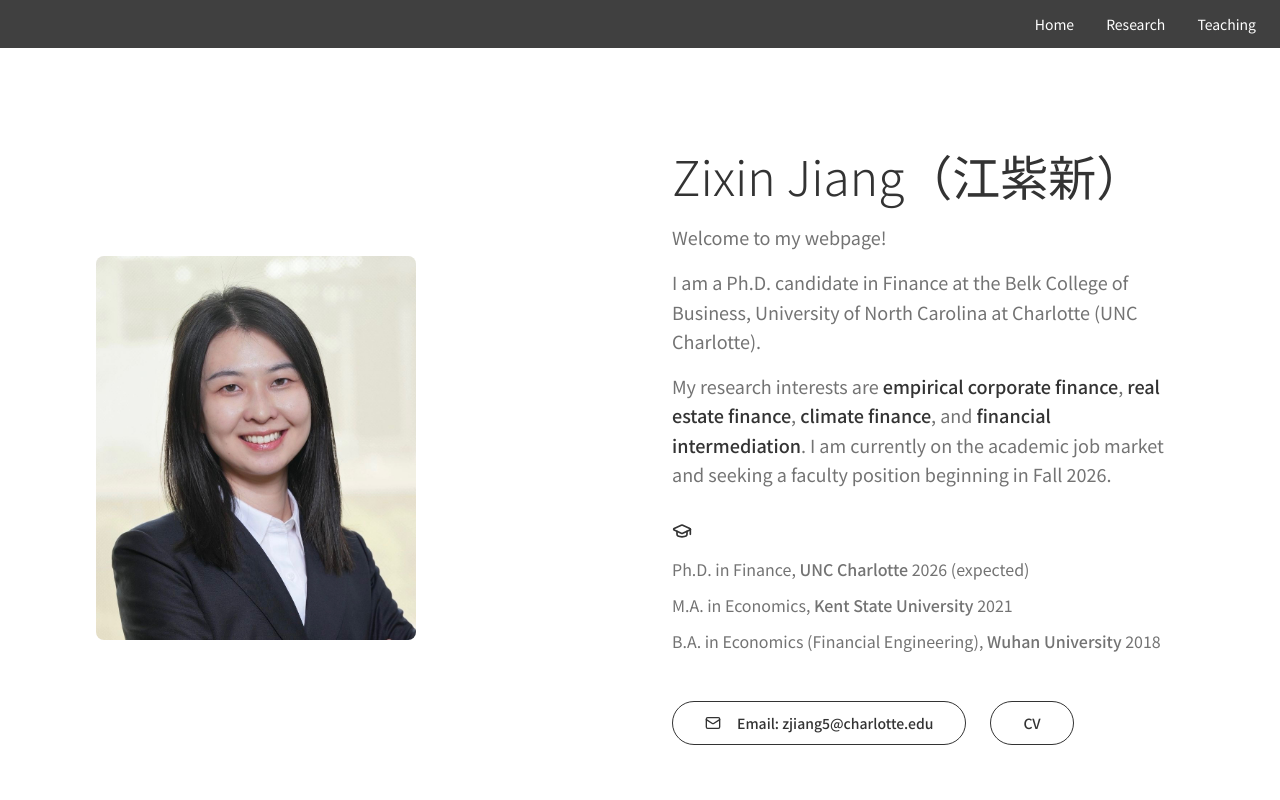
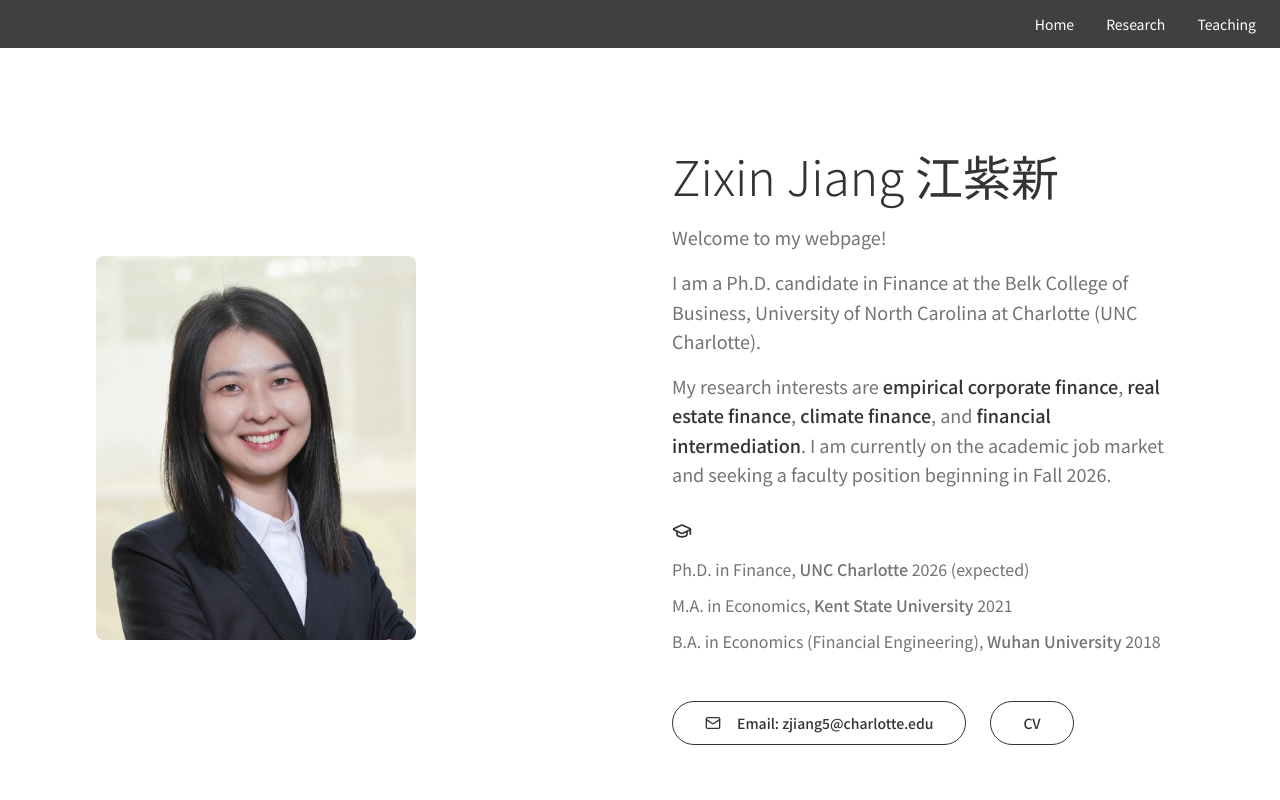
Before and after one commit to zixin-jiang/zixin-jiang.github.io, a React (Vite) app: page / in a window 1280 px wide. Shown: the top 800 px of the page. Built offline with nearby package versions, Linux system fonts and the light colour scheme; the HTML template or start-up script is replaced by a standard one.

Commit message:
Remove parentheses from Chinese names

```diff
--- a/src/components/SimpleHero.tsx
+++ b/src/components/SimpleHero.tsx
@@ -22,7 +22,7 @@ const SimpleHero = () => {
           <div className="space-y-8">
             <div className="space-y-6">
               <h1 className="text-4xl lg:text-5xl font-light text-foreground leading-tight">
-                Zixin Jiang（江紫新）
+                Zixin Jiang 江紫新
               </h1>
               <div className="space-y-4 text-lg text-muted-foreground leading-relaxed">
                 <p>
```
